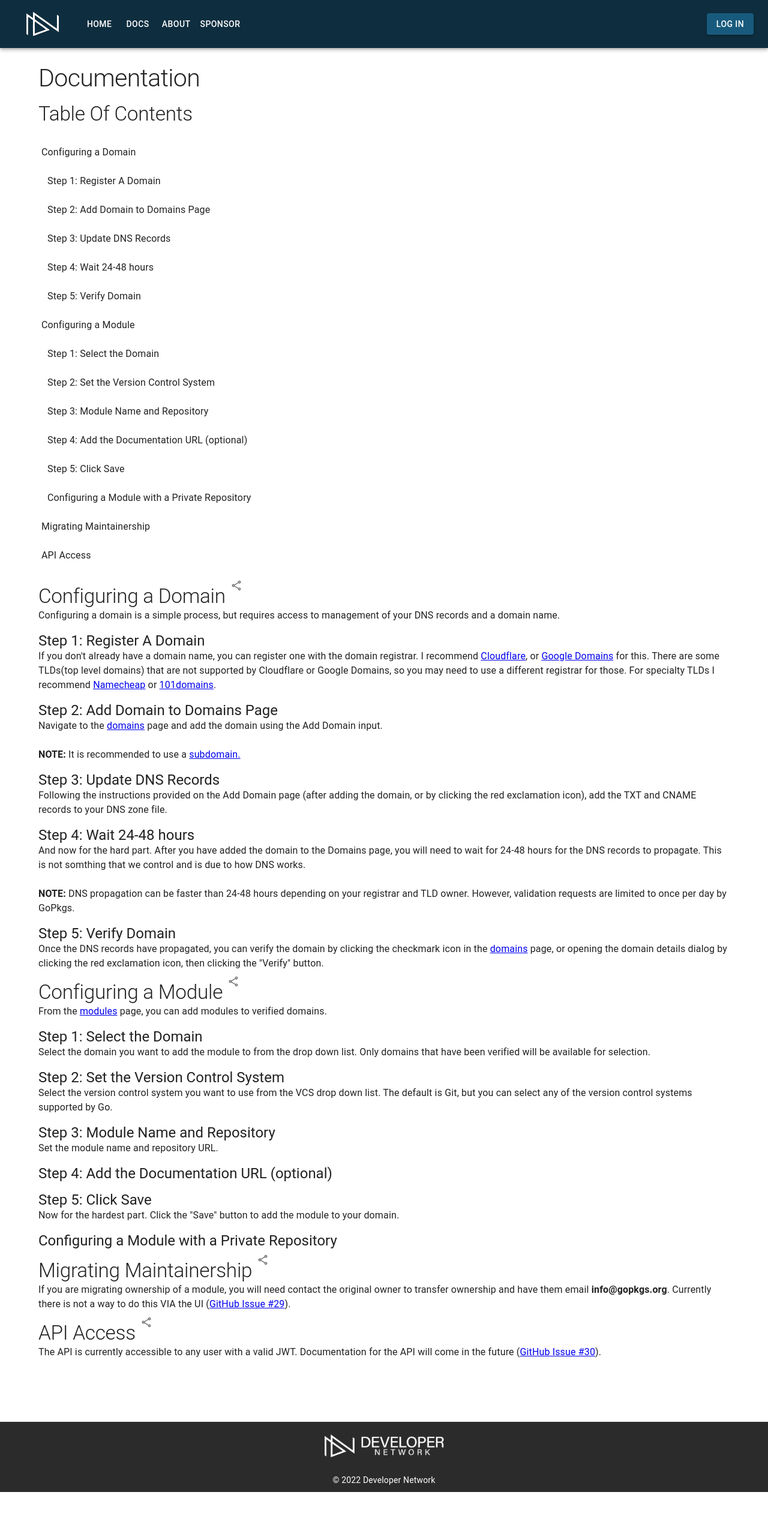
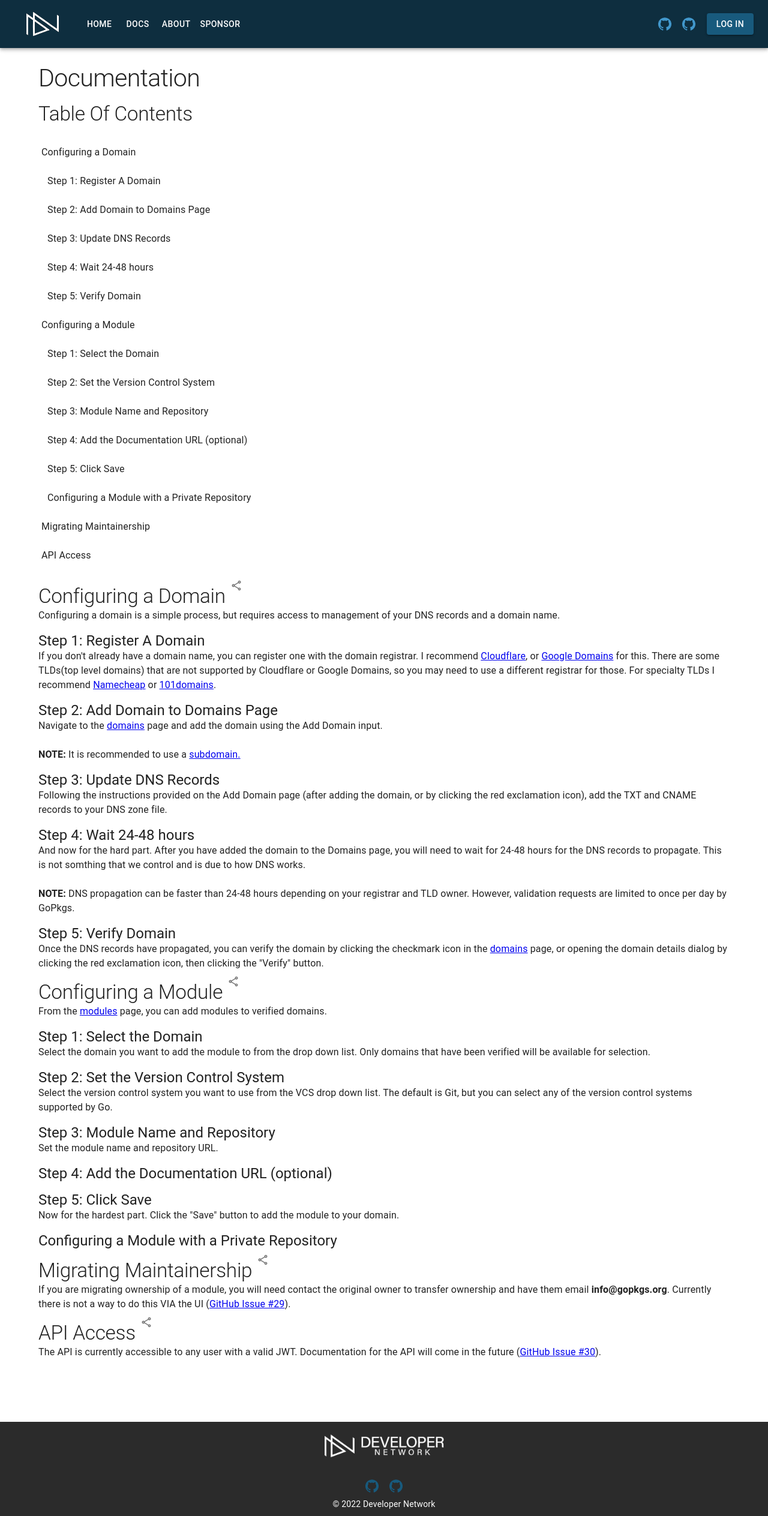
Before and after one commit to devnw/gopkgs-client, a React (Create React App) app: page /docs in a window 1280 px wide. Shown: the whole page at 60% size. Before the commit the page ends 2487 px from the top, so only its background shows below. Built offline with nearby package versions, Linux system fonts and the light colour scheme.

Commit message:
Adding links to the repositories for the project

```diff
--- a/src/components/Footer/Footer.js
+++ b/src/components/Footer/Footer.js
@@ -1,5 +1,7 @@
 import React from 'react'
-import { Typography } from '@mui/material'
+import { Typography, IconButton, Tooltip, Link } from '@mui/material'
+
+import GitHubIcon from '@mui/icons-material/GitHub'
 
 import './Footer.scss'
 
@@ -10,6 +12,24 @@ const Footer = (props) => {
                 <a href="https://devnw.com">
                     <img src={props.logo} className="logo" alt="logo" />
                 </a>
+                <div>
+                    <Tooltip title="Frontend Repository">
+                        <IconButton
+                            component={Link}
+                            href="https://github.com/devnw/gopkgs-client"
+                        >
+                            <GitHubIcon color="secondary" />
+                        </IconButton>
+                    </Tooltip>
+                    <Tooltip title="Backend Repository">
+                        <IconButton
+                            component={Link}
+                            href="https://github.com/devnw/srv.gopkgs.org"
+                        >
+                            <GitHubIcon color="secondary" />
+                        </IconButton>
+                    </Tooltip>
+                </div>
                 <Typography variant="body2" color="white" align="center">
                     © 2022 Developer Network
                 </Typography>
--- a/src/components/NavBar/NavBar.js
+++ b/src/components/NavBar/NavBar.js
@@ -2,6 +2,7 @@ import React, { useState } from 'react'
 import { Link } from 'react-router-dom'
 
 import MenuIcon from '@mui/icons-material/Menu'
+import GitHubIcon from '@mui/icons-material/GitHub'
 
 import {
     AppBar,
@@ -15,6 +16,7 @@ import {
     Button,
     Tooltip,
     MenuItem,
+    Link as MuiLink,
 } from '@mui/material'
 
 import { useAuth0 } from '@auth0/auth0-react'
@@ -180,6 +182,29 @@ const NavBar = (props) => {
                             Sponsor
                         </Button>
                     </Box>
+
+                    <Box sx={{ marginRight: '10px' }}>
+                        <Tooltip title="Frontend Repository">
+                            <IconButton
+                                component={MuiLink}
+                                href="https://github.com/devnw/gopkgs-client"
+                                target="_blank"
+                                rel="noreferrer"
+                            >
+                                <GitHubIcon sx={{ color: '#4197CB' }} />
+                            </IconButton>
+                        </Tooltip>
+                        <Tooltip title="Backend Repository">
+                            <IconButton
+                                component={MuiLink}
+                                href="https://github.com/devnw/srv.gopkgs.org"
+                                target="_blank"
+                                rel="noreferrer"
+                            >
+                                <GitHubIcon sx={{ color: '#4197CB' }} />
+                            </IconButton>
+                        </Tooltip>
+                    </Box>
                     <Box sx={{ flexGrow: 0 }}>
                         {!isAuthenticated ? (
                             <LoginButton />
--- a/src/pages/Docs/Docs.js
+++ b/src/pages/Docs/Docs.js
@@ -140,7 +140,11 @@ const Docs = () => {
                     contact the original owner to transfer ownership and have
                     them email <strong>info@gopkgs.org</strong>. Currently there
                     is not a way to do this VIA the UI (
-                    <a href="https://github.com/devnw/gopkgs-client/issues/29">
+                    <a
+                        href="https://github.com/devnw/gopkgs-client/issues/29"
+                        target="_blank"
+                        rel="noreferrer"
+                    >
                         GitHub Issue #29
                     </a>
                     ).
@@ -149,7 +153,11 @@ const Docs = () => {
                 <Typography variant="p">
                     The API is currently accessible to any user with a valid
                     JWT. Documentation for the API will come in the future (
-                    <a href="https://github.com/devnw/gopkgs-client/issues/30">
+                    <a
+                        href="https://github.com/devnw/gopkgs-client/issues/30"
+                        target="_blank"
+                        rel="noreferrer"
+                    >
                         GitHub Issue #30
                     </a>
                     ).
```
